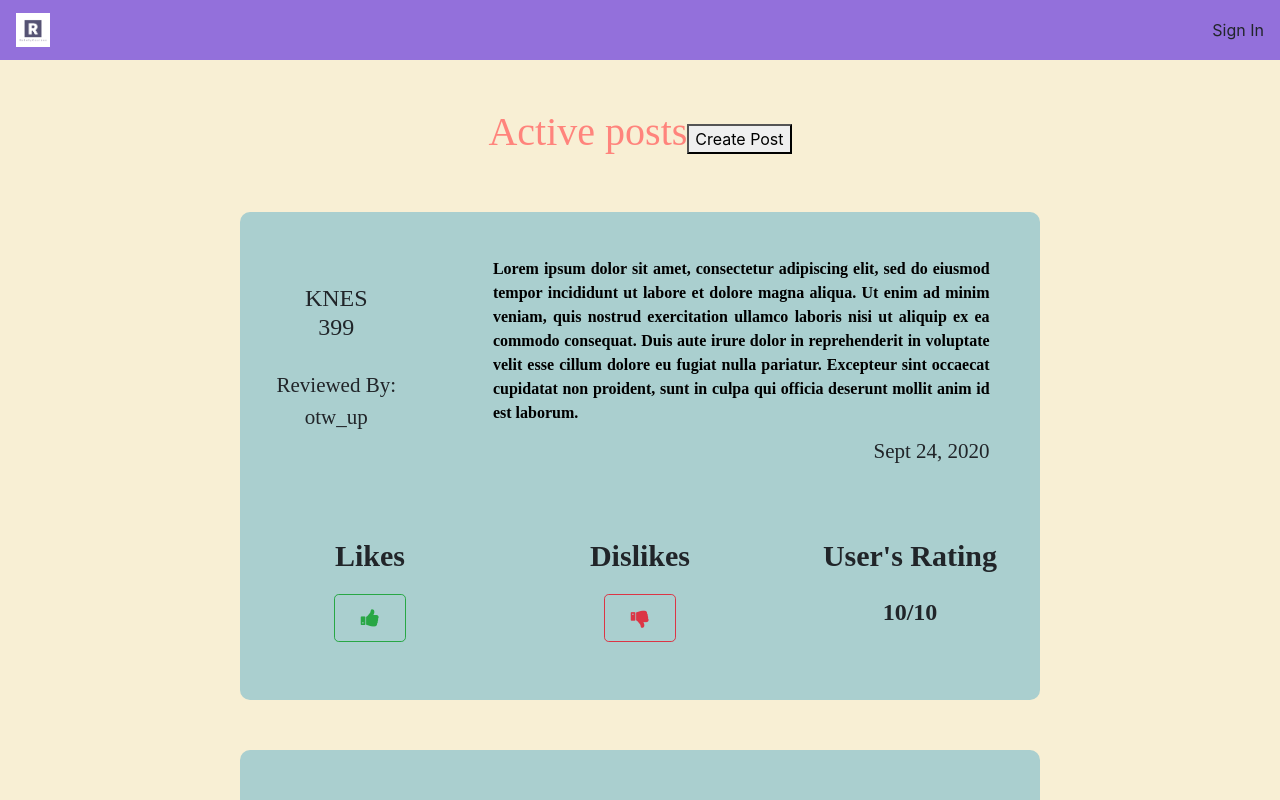
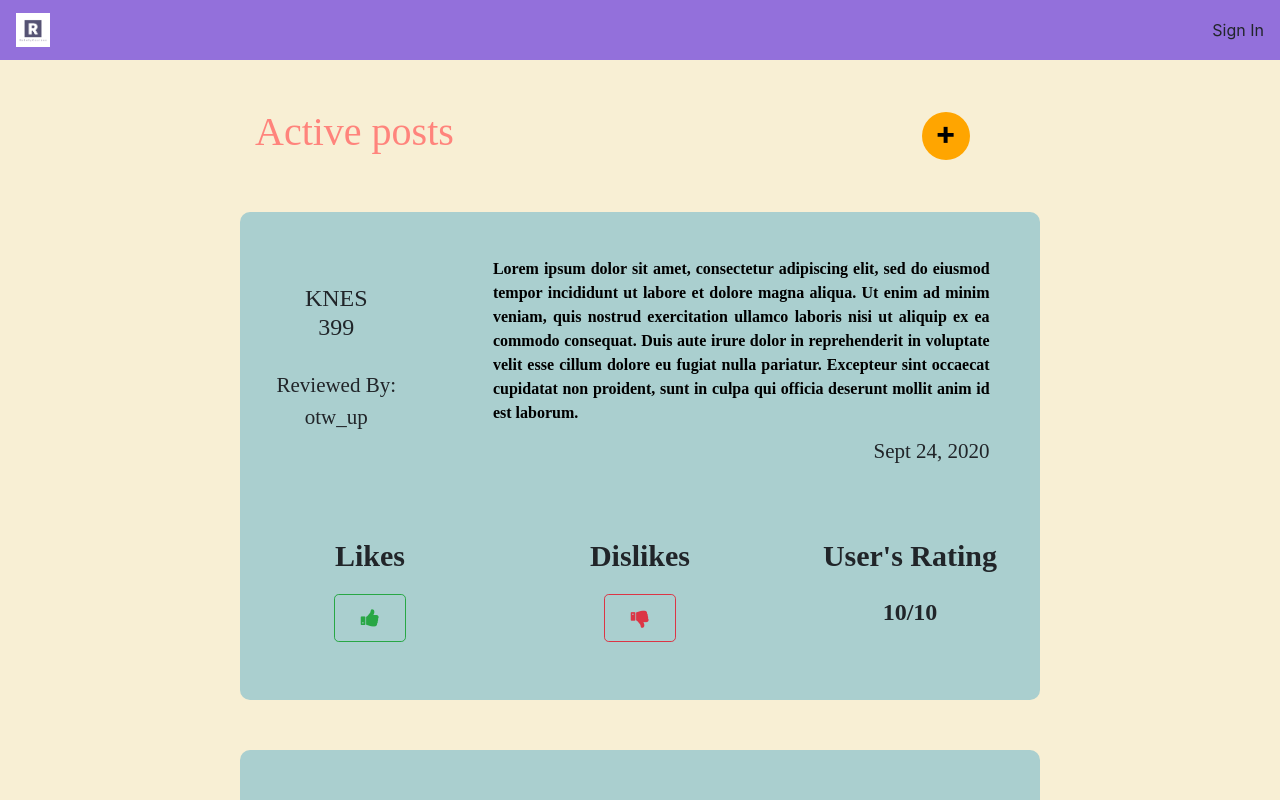
Before and after one commit to elliotcho/Rate-My-Courses, a React (Create React App) app in the folder client/: page /posts in a window 1280 px wide. Built offline with nearby package versions, Linux system fonts and the light colour scheme.

Commit message:
css for post mdal

```diff
--- a/client/src/components/posts/CreatePost.jsx
+++ b/client/src/components/posts/CreatePost.jsx
@@ -18,9 +18,9 @@ class CreatePost extends Component{
                         <div className='modal-body'>
                             <form>
                                 <div className="form-group">
-                                    <label for="course-id">Course Number</label>
+                                    <label htmlFor="course-id">Course Number</label>
 
-                                    <select className="form-control"name="course-id" id="course-id">
+                                    <select className="form-control" id="course-id">
                                         <option value="">Select Course</option>
                                         <option value="cs3305">CS3305</option>
                                         <option value="polisci2244">POLISCI2244</option>
@@ -29,28 +29,27 @@ class CreatePost extends Component{
                                 </div>
 
                                 <div className="form-group">
-                                    <label for="coursetaken">Year Course Was Taken</label>
+                                    <label htmlFor="coursetaken">Year Course Was Taken</label>
                                     <input type='text' className="form-control"id='coursetaken' name="datetaken"/>
                                 </div>
 
                                 <div className="form-group">
-                                    <label for="Prof">Professor</label>
+                                    <label htmlFor="Prof">Professor</label>
                                     <input type='text' className="form-control"id='Prof' name="Prof"/>
                                 </div>
 
                                 <div className="form-group">
-                                    <label for='content'>Reason For Rating</label>
+                                    <label htmlFor='content'>Reason For Rating</label>
                                     <input type='text' className="form-control"id='content' name='userContent'/>
                                 </div>
 
                                 <div className="form-group">
-                                    <label for='rating'>Stars</label>
+                                    <label htmlFor='rating'>Stars</label>
                                     <input type='double' className="form-control" id='rating' name='stars'/>{/*also need a function to get current date/time, display t value here*/}
                                 </div>
 
-                                <div className="but">
-                                    <button type="submit" className="btn btn-success">Submit</button>
-                                </div>
+
+                                <button type="submit" className="btn btn-success">Submit</button>
                             </form>
                         </div>
                     </div>
--- a/client/src/components/posts/PostList.jsx
+++ b/client/src/components/posts/PostList.jsx
@@ -7,13 +7,19 @@ class PostList extends Component{
     render(){
         return(
             <div className="post-list">
-                <div className ='my-5 text-center'>
-                    <h1>Active posts</h1>
+                <header className='row my-5'>
+                    <h1 className='col-5'>
+                        Active posts
+                    </h1>
 
-                    <button data-toggle='modal' data-target='#create-post'>
-                        Create Post
-                    </button>
-                </div>
+                    <div className='col-5'></div>
+
+                    <div className ='col-2 my-auto'>
+                        <button className='btn' data-toggle='modal' data-target='#create-post'>
+                            <span>+</span>
+                        </button>
+                    </div>
+                </header>
 
                 <CreatePost/>
 
--- a/client/src/components/posts/css/CreatePost.css
+++ b/client/src/components/posts/css/CreatePost.css
@@ -7,17 +7,11 @@
     background-color: #9370db;
 }
 
-.post-modal .but {
-
-    text-align: center;
+.post-modal .btn{
+    width: 100%;
 }
 
-.post-modal .creating-post{
-    margin-left: 0 auto;
-    margin-right: 0 auto;
-    text-align: center;
+.post-modal button:focus{
+    outline: none;
+    box-shadow: none;
 }
-
-.post-modal h3{
-    text-align: center
-}
--- a/client/src/components/posts/css/PostList.css
+++ b/client/src/components/posts/css/PostList.css
@@ -6,9 +6,35 @@
     overflow: auto;
 }
 
+.post-list header{
+    max-width: 800px;
+    margin: 0 auto;
+}
+
 .post-list h1 {
-    display: inline-block;
-    text-align: center;
     color: #ff847c;
     font-family: 'Permanent Marker', cursive;
 }
+
+.post-list header button{
+    width: 3rem;
+    height: 3rem;
+    font-size: 2rem;
+    font-weight: bold;
+    border-radius: 50%;
+    background: orange;
+}
+
+.post-list header span{
+    position: relative;
+    bottom: 10px;
+}
+
+.post-list header button:hover{
+   box-shadow: 0 0 20px black;
+}
+
+.post-list button:focus{
+    outline: none;
+    box-shadow: none;
+}
```
